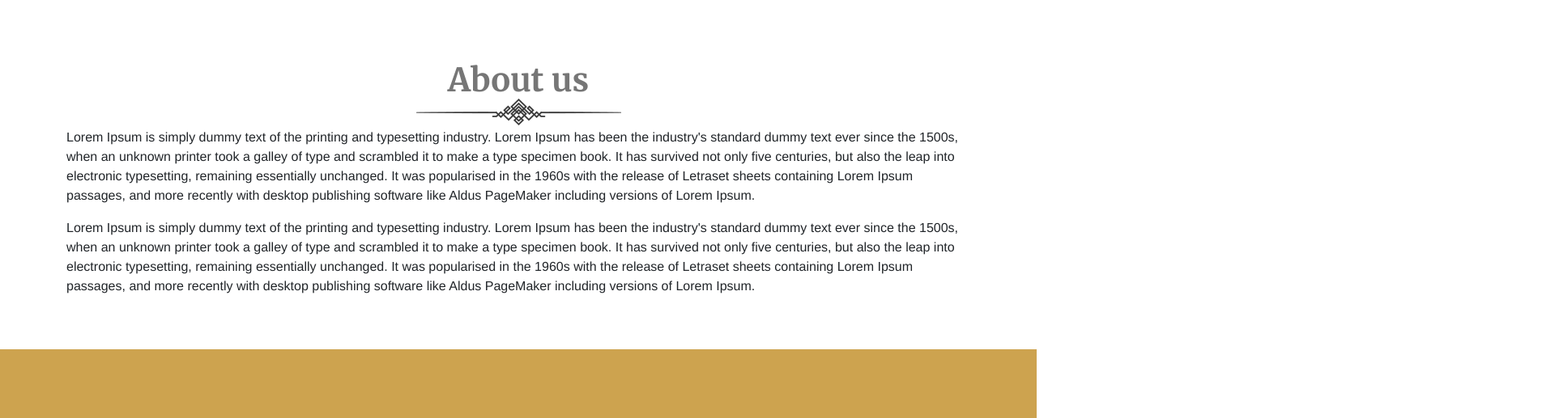
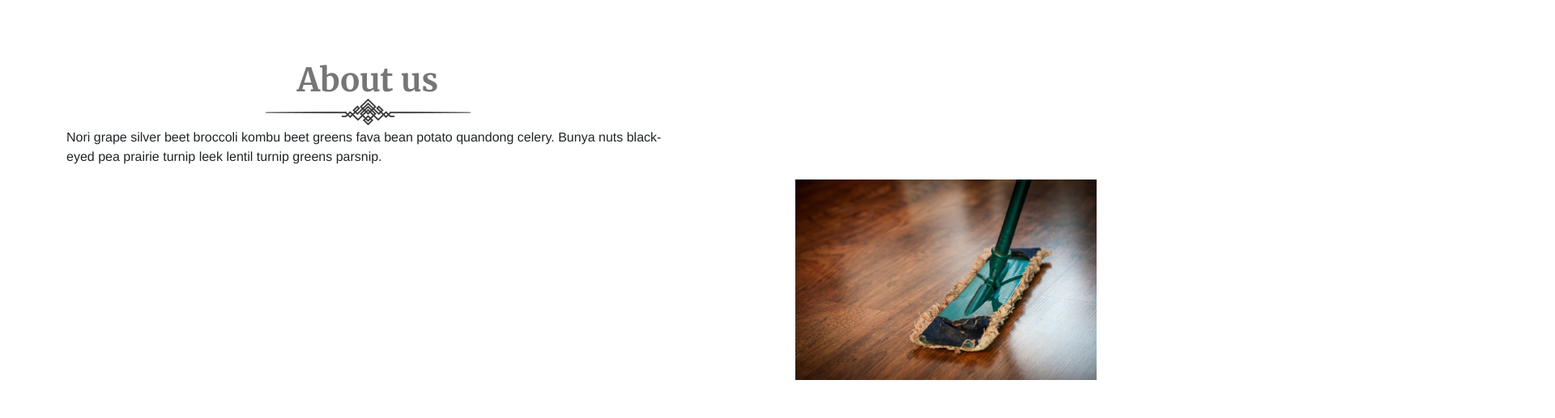
Before and after one commit to tensajougan8/CleaningTemplate1, a plain HTML site: page index.html in a window 1280 px wide. Shown: the part 800-1317 px from the top of the page at 81% size, 1920 px wide, since content can reach past the window. Drawn offline with nearby package versions, Linux system fonts and the light colour scheme.

Commit message:
new image in the about section

```diff
--- a/css/styles.css
+++ b/css/styles.css
@@ -4,8 +4,7 @@
 
 /******************************/
 html, body {
-  margin: 0;
-  padding: 0;
+
   width: 100%;
 }
 
@@ -25,6 +24,8 @@ menu {
   text-decoration-color: #000
 }
 
+img{max-width:100%;
+}
 /******************************/
 
 /*     02. NavBar     */
@@ -160,6 +161,13 @@ h2 {
   background: url(../img/spr.png) no-repeat center center;
   overflow: hidden;
   padding: 20px 0px 20px 0px;
+}
+
+.single_abouts p{
+  font-size:30px;
+  font-weight:300;
+  text-align:center;
+  font-family: 'Merriweather', serif;
 }
 
 .services {
--- a/index.html
+++ b/index.html
@@ -43,20 +43,27 @@
     About Us Section
     ============================-->
     <section class="about-us" id="about">
-      <div class="container">
-        <div class="head_title">
-          <h2>About us</h1>
-          <div class="separetor"></div>
-        </div>
-        <div>
-          <p>
-            Lorem Ipsum is simply dummy text of the printing and typesetting industry. Lorem Ipsum has been the industry's standard dummy text ever since the 1500s, when an unknown printer took a galley of type and scrambled it to make a type specimen book. It has survived not only five centuries, but also the leap into electronic typesetting, remaining essentially unchanged. It was popularised in the 1960s with the release of Letraset sheets containing Lorem Ipsum passages, and more recently with desktop publishing software like Aldus PageMaker including versions of Lorem Ipsum.
-          </p>
-          <p>
-            Lorem Ipsum is simply dummy text of the printing and typesetting industry. Lorem Ipsum has been the industry's standard dummy text ever since the 1500s, when an unknown printer took a galley of type and scrambled it to make a type specimen book. It has survived not only five centuries, but also the leap into electronic typesetting, remaining essentially unchanged. It was popularised in the 1960s with the release of Letraset sheets containing Lorem Ipsum passages, and more recently with desktop publishing software like Aldus PageMaker including versions of Lorem Ipsum.
-          </p>
+     <div class="container">
+      <div class="row">
+        <div class="main_abouts">
+          <div class="col-sm-8">
+
+              <div class="head_title text-center">
+                <h2>About us</h2>
+                <div class="separetor"></div>
+              </div>
+
+              <p>Nori grape silver beet broccoli kombu beet greens fava bean potato quandong celery. Bunya nuts black-eyed pea prairie turnip leek lentil turnip greens parsnip.</p>
+
+
+          </div>
+
+          <div class="col-sm-4">
+              <img style="margin:0px 900px;" src="img/about-us.jpg" alt="" />
+          </div>
         </div>
       </div>
+    </div>
     </section>
     <!-- End About -->
 
```
Also changed, not shown: img/about-us.jpg (added).
